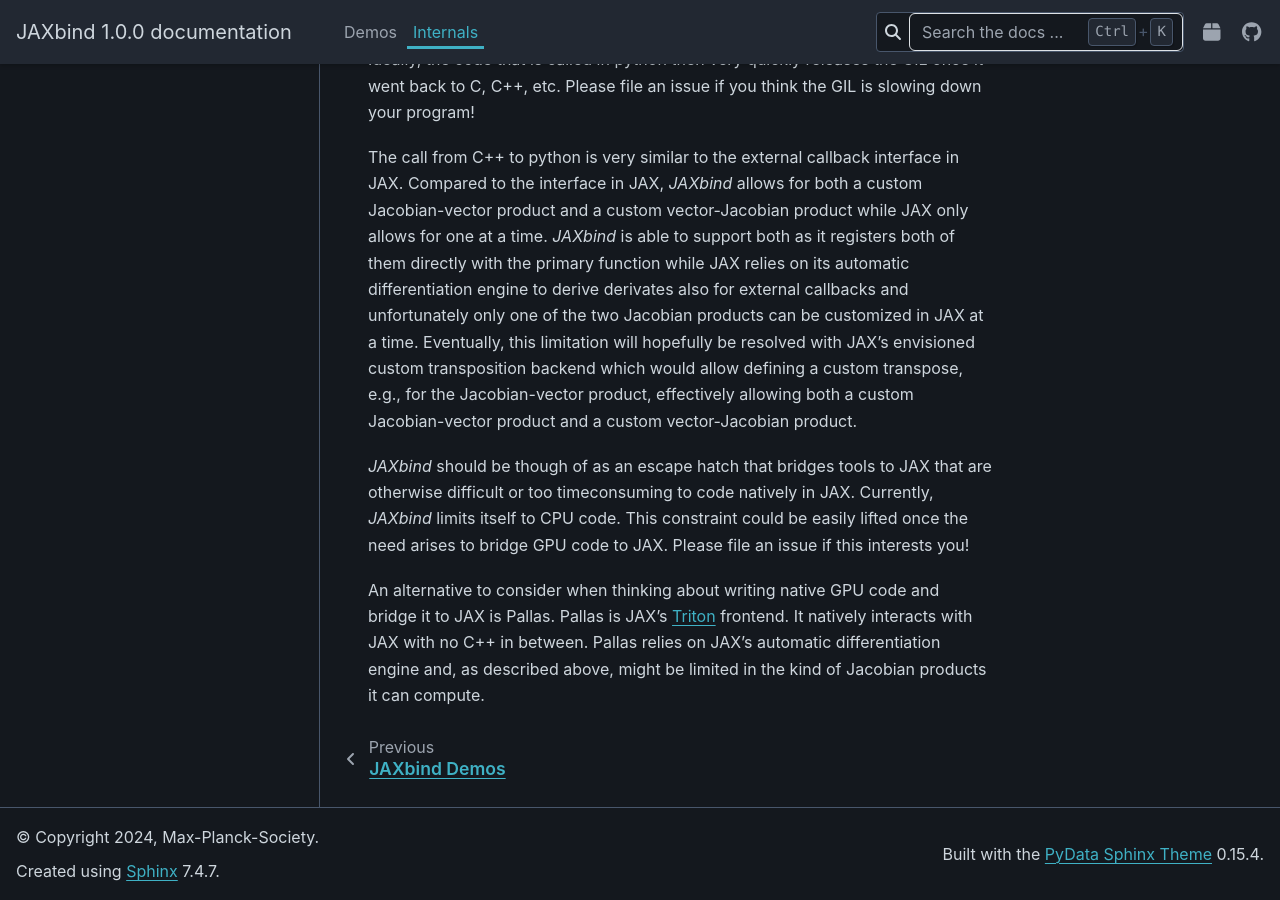
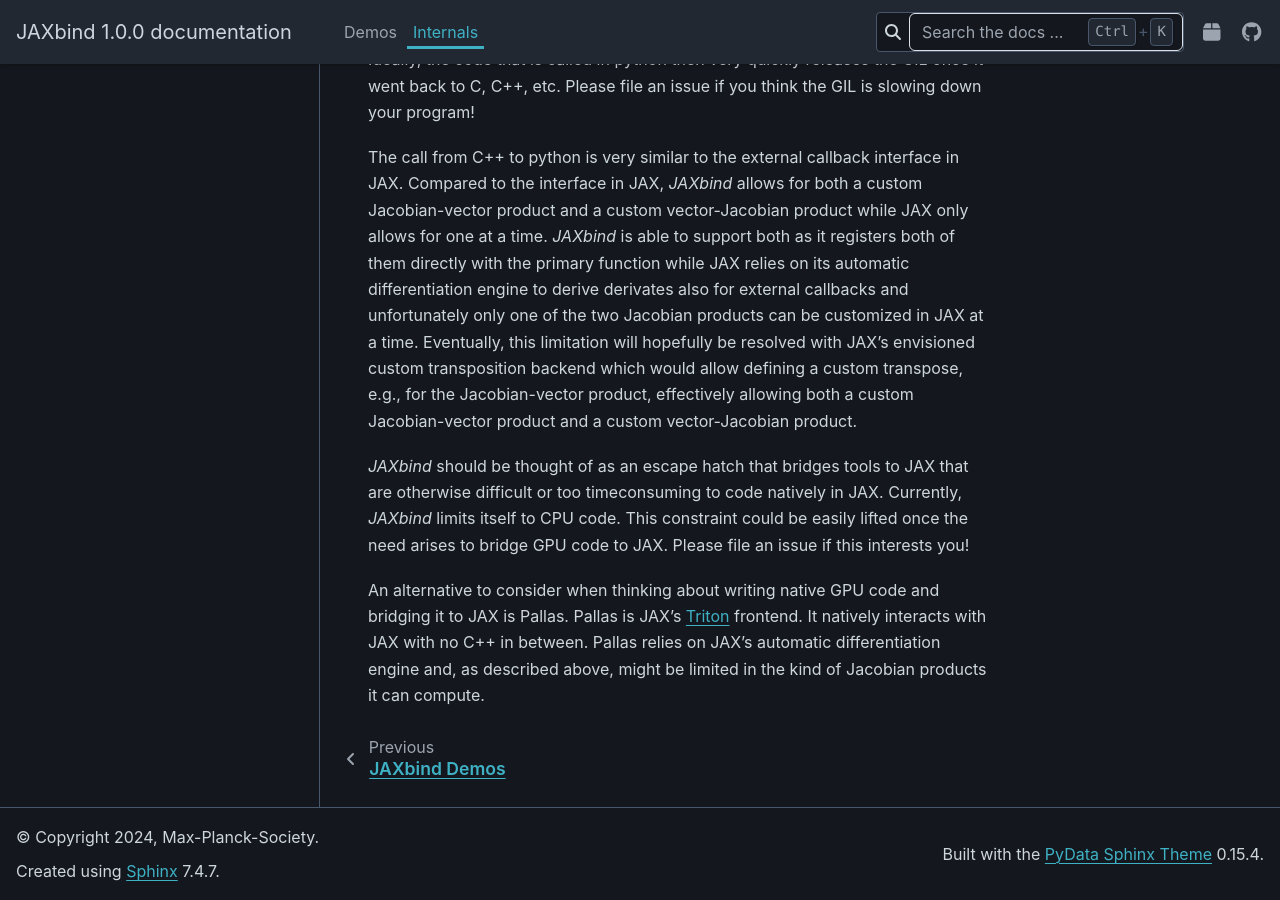
Before and after one commit to NIFTy-PPL/JAXbind, a Sphinx documentation site: the page built from docs/source/internals.rst, in a window 1280 px wide and 900 px high, scrolled down 870 px. Built offline with Sphinx 7.4.7 and the PyData theme 0.15.4, drawn with Linux system fonts in a browser that asks for light colours; formulas are drawn with MathJax 3; pages that are not in the unit, such as notebooks, are missing from menus.

Commit message:
internals.rst: Fix typo
Thanks @Jakob for the feedback!

```diff
--- a/docs/source/internals.rst
+++ b/docs/source/internals.rst
@@ -31,12 +31,12 @@ Compared to the interface in JAX, `JAXbind` allows for both a custom Jacobian-ve
 `JAXbind` is able to support both as it registers both of them directly with the primary function while JAX relies on its automatic differentiation engine to derive derivates also for external callbacks and unfortunately only one of the two Jacobian products can be customized in JAX at a time.
 Eventually, this limitation will hopefully be resolved with JAX's envisioned custom transposition backend which would allow defining a custom transpose, e.g., for the Jacobian-vector product, effectively allowing both a custom Jacobian-vector product and a custom vector-Jacobian product.
 
-`JAXbind` should be though of as an escape hatch that bridges tools to JAX that are otherwise difficult or too timeconsuming to code natively in JAX.
+`JAXbind` should be thought of as an escape hatch that bridges tools to JAX that are otherwise difficult or too timeconsuming to code natively in JAX.
 Currently, `JAXbind` limits itself to CPU code.
 This constraint could be easily lifted once the need arises to bridge GPU code to JAX.
 Please file an issue if this interests you!
 
-An alternative to consider when thinking about writing native GPU code and bridge it to JAX is Pallas.
+An alternative to consider when thinking about writing native GPU code and bridging it to JAX is Pallas.
 Pallas is JAX's `Triton <https://triton-lang.org>`_ frontend.
 It natively interacts with JAX with no C++ in between.
 Pallas relies on JAX's automatic differentiation engine and, as described above, might be limited in the kind of Jacobian products it can compute.
```
